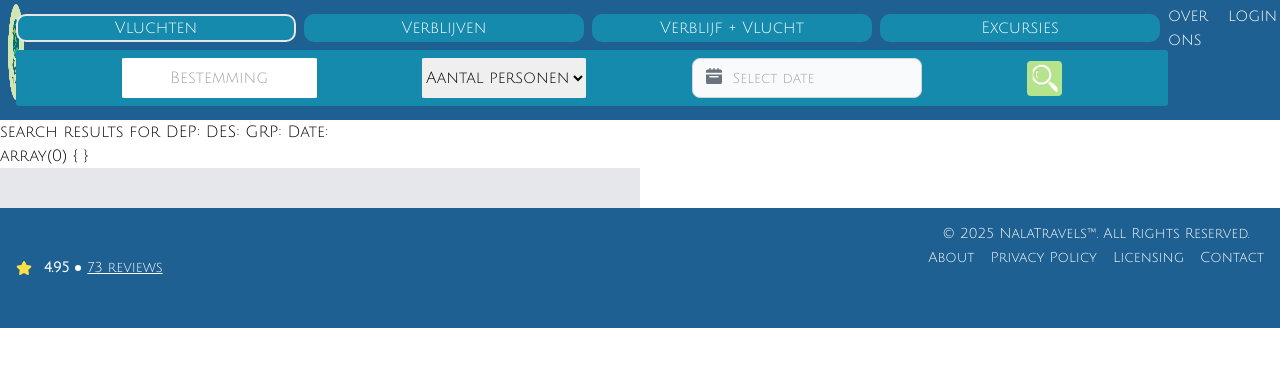
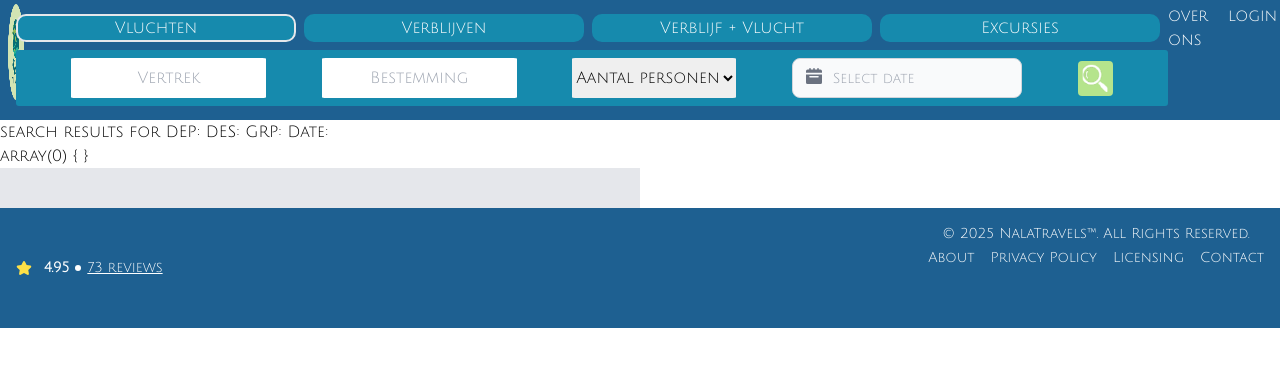
Before and after one commit to TooHighDude420/Nala_Travels, a PHP site: page /index.php?page=search&d=&a=&p=&dt= in a window 1280 px wide. Shown: the top 367 px of the page. Run offline with PHP 8.4, Linux system fonts and the light colour scheme; the visitor is signed in with stand-in values (Sample User, id 1); data that the repository does not hold is empty; some libraries are stand-ins or nearby versions; some web fonts are replaced.

Commit message:
header fix

```diff
--- a/NalaTravels/assets/includes/header.inc.php
+++ b/NalaTravels/assets/includes/header.inc.php
@@ -26,7 +26,7 @@
                 <form action="assets/php/search.php" method="post"
                     class="onder bg-[#168AAD] h-[7vh] rounded-[3px] flex justify-evenly content-center flex-wrap">
                     <input type="text" name="departure" id="departure"
-                        class="inputFields placeholder:text-center hidden" placeholder="Vertrek">
+                        class="inputFields placeholder:text-center" placeholder="Vertrek">
                     <input type="text" name="arrival" id="arrival" class="inputFields placeholder:text-center"
                         placeholder="Bestemming">
                     <select name="groupSize" id="groupSize" class="inputFields">
```
